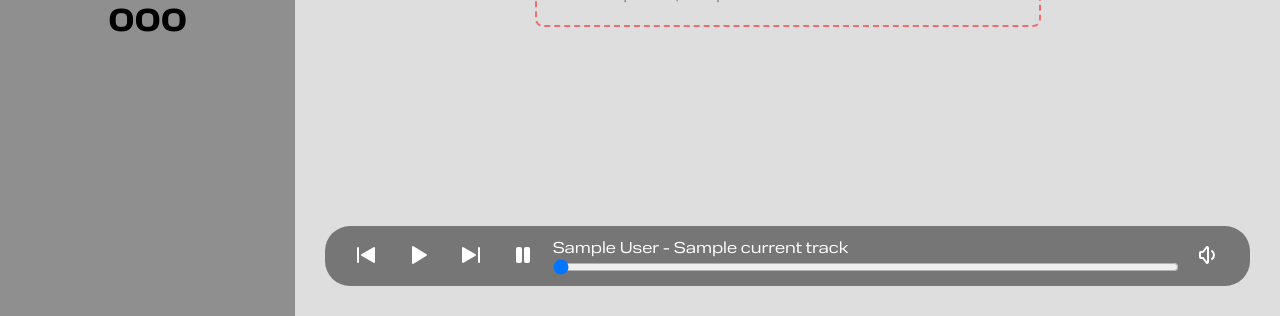
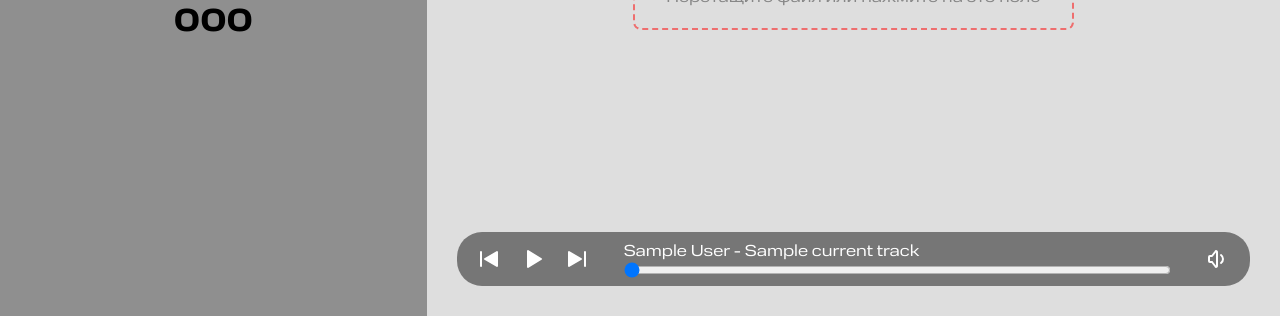
Before and after one commit to nupellot/music-synchronizer, a Flask app: template templates/index_chat.html in a window 1280 px wide. Shown: the part 484-800 px from the top of the page. Run offline with Flask 2, Linux system fonts and the light colour scheme; the template is opened without the code that fills it: most values are stand-ins (such as "Sample title", 1, 10 or a date in 2020); parts of the project's set-up code (start-up, migrations or seed data) failed here and were passed over; some libraries are stand-ins or nearby versions.

Commit message:
Объединил кнопки плей и пауза в одну, исправил визуальные баги в плеере

```diff
--- a/static/css/main.css
+++ b/static/css/main.css
@@ -31,7 +31,7 @@ main {
     width: 100%;
     height: 100%;
     display: grid;
-    grid-template-columns: 1.5fr 5fr;
+    grid-template-columns: 2.5fr 5fr;
     margin: 0;
     padding: 0;
 }
@@ -164,10 +164,6 @@ main {
 }
 
 
-
-
-
-
 .upload-container {
     opacity: 0.5;
     border: 2px dashed rgb(255, 0, 0);
@@ -216,7 +212,7 @@ main {
     background: rgba(51, 51, 51, 0.6);
     /*width: 100%;*/
     /*box-sizing: border-box;*/
-    height: 50px;
+    /*height: 50px;*/
     /*position: absolute;*/
     /*bottom: 0;*/
     /*right: 0;*/
@@ -224,8 +220,8 @@ main {
     justify-self: flex-end;
     display: flex;
     align-items: center;
-    justify-content: space-around;
-    padding: 5px 15px 5px 15px;
+    /*justify-content: space-between;*/
+    padding: 5px 10px 5px 10px;
     border-radius: 25px;
 }
 
@@ -234,6 +230,14 @@ main {
     padding: 10px;
     border-radius: 50%;
     transition: 0.2s ease-out;
+    /*outline: 1px solid red;*/
+    display: flex;
+    justify-content: center;
+    align-items: center;
+}
+
+.control-button:hover {
+    background: gray;
 }
 
 .control-button > svg {
@@ -246,6 +250,8 @@ main {
     flex-direction: column;
     justify-content: space-between;
     min-width: 70%;
+    flex-grow: 1;
+    margin: 0 25px 0 25px;
 }
 
 .seeker {
@@ -257,7 +263,7 @@ main {
     margin-right: 0;
 }
 
-.muted-icon {
+.muted-icon, .pause-icon {
     display: none;
 }
 
--- a/static/js/websocket.js
+++ b/static/js/websocket.js
@@ -24,12 +24,21 @@ window.onload = function() {
 };
 
 function requestPlay() {
-    socket.emit('play');
+    if (player.paused) {
+        socket.emit("play")
+        $(".play-icon").css("display", "none")
+        $(".pause-icon").css("display", "block")
+    } else
+    if (!player.paused) {
+        socket.emit('pause');
+        $(".play-icon").css("display", "block")
+        $(".pause-icon").css("display", "none")
+    }
 }
 
-function requestPause() {
-    socket.emit('pause');
-}
+// function requestPause() {
+//     socket.emit('pause');
+// }
 
 function requestStop() {
     socket.emit('stop');
@@ -56,15 +65,15 @@ socket.on("seek", function (time_stamp) {
     console.log("seeker.max" + seeker.max)
     seeker.value = time_stamp / player.duration * seeker.max
 })
-socket.on("pause", function pause() {
+socket.on("pause", function () {
     player.pause();
     clearInterval(incrementSeeker)
 })
-socket.on("play", function play() {
+socket.on("play", function () {
     player.play();
     setInterval(incrementSeeker, 1000);
 })
-socket.on("stop", function stop() {
+socket.on("stop", function () {
     player.pause();
     player.currentTime = 0;
     let seeker = document.getElementById("seeker");
--- a/templates/index_chat.html
+++ b/templates/index_chat.html
@@ -64,14 +64,15 @@
                 <svg xmlns="http://www.w3.org/2000/svg" class="back-icon" width="24" height="24" viewBox="0 0 24 24" stroke-width="2" stroke="currentColor" fill="none" stroke-linecap="round" stroke-linejoin="round"><path stroke="none" d="M0 0h24v24H0z" fill="none"/><path d="M19.496 4.136l-12 7a1 1 0 0 0 0 1.728l12 7a1 1 0 0 0 1.504 -.864v-14a1 1 0 0 0 -1.504 -.864z" stroke-width="0" fill="currentColor" /><path d="M4 4a1 1 0 0 1 .993 .883l.007 .117v14a1 1 0 0 1 -1.993 .117l-.007 -.117v-14a1 1 0 0 1 1 -1z" stroke-width="0" fill="currentColor" /></svg>
             </button>
             <button class="control-button play-button" onclick="requestPlay()">
+                <svg xmlns="http://www.w3.org/2000/svg" class="pause-icon" width="24" height="24" viewBox="0 0 24 24" stroke-width="2" stroke="currentColor" fill="none" stroke-linecap="round" stroke-linejoin="round"><path stroke="none" d="M0 0h24v24H0z" fill="none"/><path d="M9 4h-2a2 2 0 0 0 -2 2v12a2 2 0 0 0 2 2h2a2 2 0 0 0 2 -2v-12a2 2 0 0 0 -2 -2z" stroke-width="0" fill="currentColor" /><path d="M17 4h-2a2 2 0 0 0 -2 2v12a2 2 0 0 0 2 2h2a2 2 0 0 0 2 -2v-12a2 2 0 0 0 -2 -2z" stroke-width="0" fill="currentColor" /></svg>
                 <svg xmlns="http://www.w3.org/2000/svg" class="play-icon" width="24" height="24" viewBox="0 0 24 24" stroke-width="2" stroke="currentColor" fill="none" stroke-linecap="round" stroke-linejoin="round"><path stroke="none" d="M0 0h24v24H0z" fill="none"/><path d="M6 4v16a1 1 0 0 0 1.524 .852l13 -8a1 1 0 0 0 0 -1.704l-13 -8a1 1 0 0 0 -1.524 .852z" stroke-width="0" fill="currentColor" /></svg>
             </button>
             <button class="control-button next-button" onclick="requestNext()">
                 <svg xmlns="http://www.w3.org/2000/svg" class="next-icon" width="24" height="24" viewBox="0 0 24 24" stroke-width="2" stroke="currentColor" fill="none" stroke-linecap="round" stroke-linejoin="round"><path stroke="none" d="M0 0h24v24H0z" fill="none"/><path d="M3 5v14a1 1 0 0 0 1.504 .864l12 -7a1 1 0 0 0 0 -1.728l-12 -7a1 1 0 0 0 -1.504 .864z" stroke-width="0" fill="currentColor" /><path d="M20 4a1 1 0 0 1 .993 .883l.007 .117v14a1 1 0 0 1 -1.993 .117l-.007 -.117v-14a1 1 0 0 1 1 -1z" stroke-width="0" fill="currentColor" /></svg>
             </button>
-            <button class="control-button pause-button" onclick="requestPause()">
-                <svg xmlns="http://www.w3.org/2000/svg" class="pause-icon" width="24" height="24" viewBox="0 0 24 24" stroke-width="2" stroke="currentColor" fill="none" stroke-linecap="round" stroke-linejoin="round"><path stroke="none" d="M0 0h24v24H0z" fill="none"/><path d="M9 4h-2a2 2 0 0 0 -2 2v12a2 2 0 0 0 2 2h2a2 2 0 0 0 2 -2v-12a2 2 0 0 0 -2 -2z" stroke-width="0" fill="currentColor" /><path d="M17 4h-2a2 2 0 0 0 -2 2v12a2 2 0 0 0 2 2h2a2 2 0 0 0 2 -2v-12a2 2 0 0 0 -2 -2z" stroke-width="0" fill="currentColor" /></svg>
-            </button>
+{#            <button class="control-button pause-button" onclick="requestPause()">#}
+{#                <svg xmlns="http://www.w3.org/2000/svg" class="pause-icon" width="24" height="24" viewBox="0 0 24 24" stroke-width="2" stroke="currentColor" fill="none" stroke-linecap="round" stroke-linejoin="round"><path stroke="none" d="M0 0h24v24H0z" fill="none"/><path d="M9 4h-2a2 2 0 0 0 -2 2v12a2 2 0 0 0 2 2h2a2 2 0 0 0 2 -2v-12a2 2 0 0 0 -2 -2z" stroke-width="0" fill="currentColor" /><path d="M17 4h-2a2 2 0 0 0 -2 2v12a2 2 0 0 0 2 2h2a2 2 0 0 0 2 -2v-12a2 2 0 0 0 -2 -2z" stroke-width="0" fill="currentColor" /></svg>#}
+{#            </button>#}
 {#            <button class="control-button stop-button" onclick="requestStop()">#}
 {#                <svg xmlns="http://www.w3.org/2000/svg" class="stop-icon" width="24" height="24" viewBox="0 0 24 24" stroke-width="2" stroke="currentColor" fill="none" stroke-linecap="round" stroke-linejoin="round"><path stroke="none" d="M0 0h24v24H0z" fill="none"/><path d="M17 4h-10a3 3 0 0 0 -3 3v10a3 3 0 0 0 3 3h10a3 3 0 0 0 3 -3v-10a3 3 0 0 0 -3 -3z" stroke-width="0" fill="currentColor" /></svg>#}
 {#            </button>#}
```
